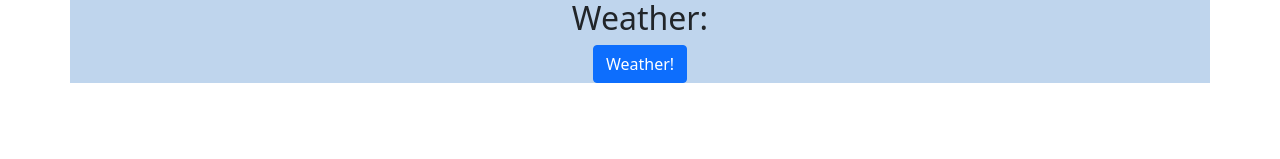
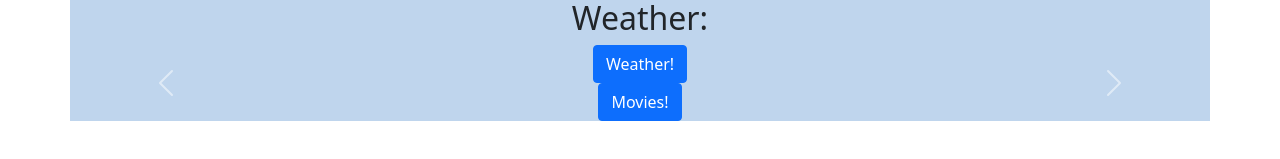
Before and after one commit to msteeledadzie422/city-explorer-original, a React (Create React App) app: page / in a window 1280 px wide. Shown: the part 223-382 px from the top of the page. Built offline with nearby package versions, Linux system fonts and the light colour scheme.

Commit message:
pushing code for lab08

```diff
--- a/src/Components/City.js
+++ b/src/Components/City.js
@@ -5,6 +5,7 @@ import Card from 'react-bootstrap/Card';
 import Button from 'react-bootstrap/Button';
 import Alert from 'react-bootstrap/Alert';
 import Weather from './Weather';
+import Movies from './Movies';
 
 const axios = require('axios').default;
 
@@ -20,7 +21,8 @@ class City extends Component {
         mapImage: '',
         errorMessage: '',
         showAlert: false,
-        weather: []
+        weather: [],
+        movies: []
       }
    }
 
@@ -62,6 +64,22 @@ class City extends Component {
       })
   }
 
+  handleMovies = (e) => {
+    e.preventDefault();
+    const url = `http://localhost:3001/movies?city_name=${this.state.searchQuery}`;
+    axios.get(url).then(
+      response => {
+        console.log(response, 'response');
+        this.setState({
+          movies: response.data,
+        })
+      })
+      .catch((error) => {
+        const errorMessage = `${error.response.data.error}. ${error.message} (${error.code}).`;
+        this.setState({ showAlert: true, errorMessage: errorMessage })
+      })
+  }
+
    handleChange = (e) => {
     let { value } = e.target;
     value.toLowerCase();
@@ -90,6 +108,10 @@ class City extends Component {
             <Form onSubmit = {this.handleWeather}>
                 <Button type='submit' className='submit'>Weather!</Button>
             </Form>
+        <Movies movies={this.state.movies} />
+            <Form onSubmit = {this.handleMovies}>
+                <Button type='submit' className='submit'>Movies!</Button>
+            </Form>
         <Alert show={this.state.showAlert} variant="danger" onClose={() => this.setState({ showAlert: false })} dismissible>
           <Alert.Heading>
             Please check your spelling and try again!
--- /dev/null
+++ b/src/Components/Movies.js
@@ -0,0 +1,29 @@
+import { Component } from "react";
+import Carousel from 'react-bootstrap/Carousel';
+
+
+class Movies extends Component{
+    constructor(props){
+        super(props);
+    }
+
+    render(){
+        return(
+            <Carousel >
+                {this.props.movies.map(mov =>
+                    <Carousel.Item key={mov.title + mov.image_url} style={{backgroundColor: "black"}}>
+                        <img src={mov.image_url} alt={mov.title + ' poster'} style={{width: "100%", maxHeight: "50vh", opacity: "0.3"}} />
+                        <Carousel.Caption>
+                            <h3 style={{fontWeight: "bold", fontSize: "150%"}}>{mov.title}</h3>
+                            <h4 style={{fontWeight: "bold", fontSize: "150%"}}>Released: {mov.released_on}</h4>
+                            <p style={{fontWeight: "bold", fontSize: "150%"}}>{mov.overview}</p>
+                            <p style={{fontWeight: "bold", fontSize: "150%"}}>Popularity: {mov.popularity}. Avg Vote: {mov.average_votes}. Total Votes: {mov.total_votes}</p>
+                        </Carousel.Caption>
+                    </Carousel.Item>
+                )}
+            </Carousel>
+        )
+    }
+}
+
+export default Movies;
```
Also changed, not shown: 1 other file (tests, documents, lock files or other folders).
